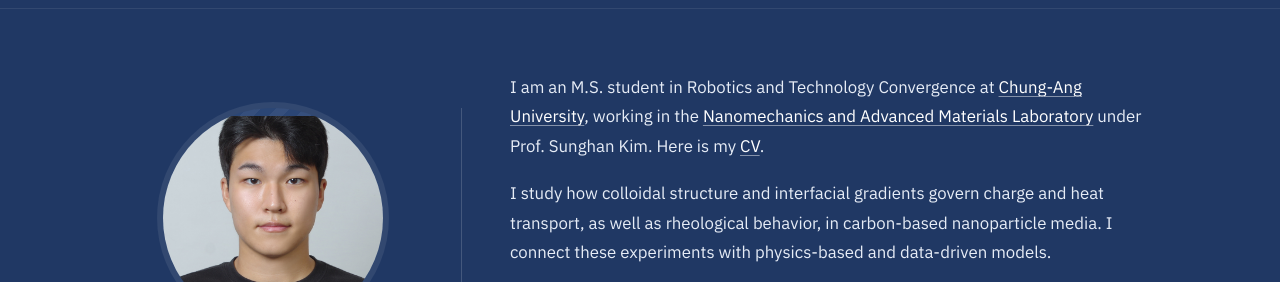
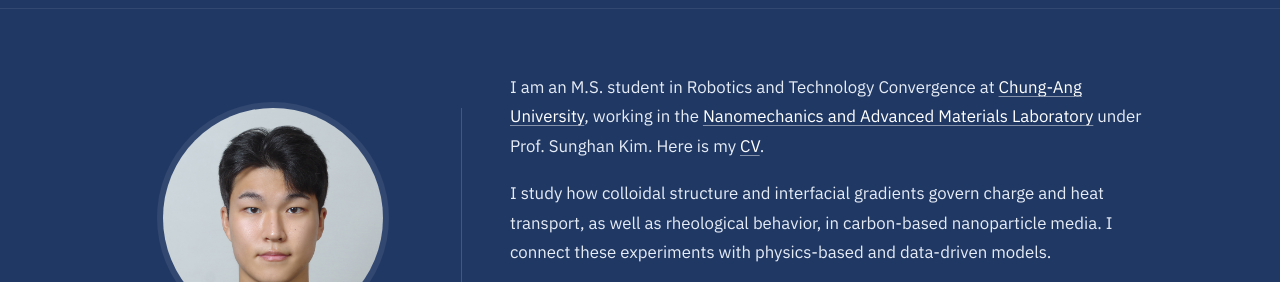
Before and after one commit to SeongMin-H/seongmin-h.github.io, a plain HTML site: page index.html in a window 1280 px wide. Shown: the part 56-338 px from the top of the page. Drawn offline with Linux system fonts and the light colour scheme.

Commit message:
Update site.css

```diff
--- a/assets/site.css
+++ b/assets/site.css
@@ -1490,6 +1490,7 @@ p {
 }
 
 .id-card .portrait img {
-  object-position: 50% 50%;
-  transform: translateY(8px);
+  object-fit: cover;
+  object-position: 50% 0%;
+  transform: none;
 }
```
